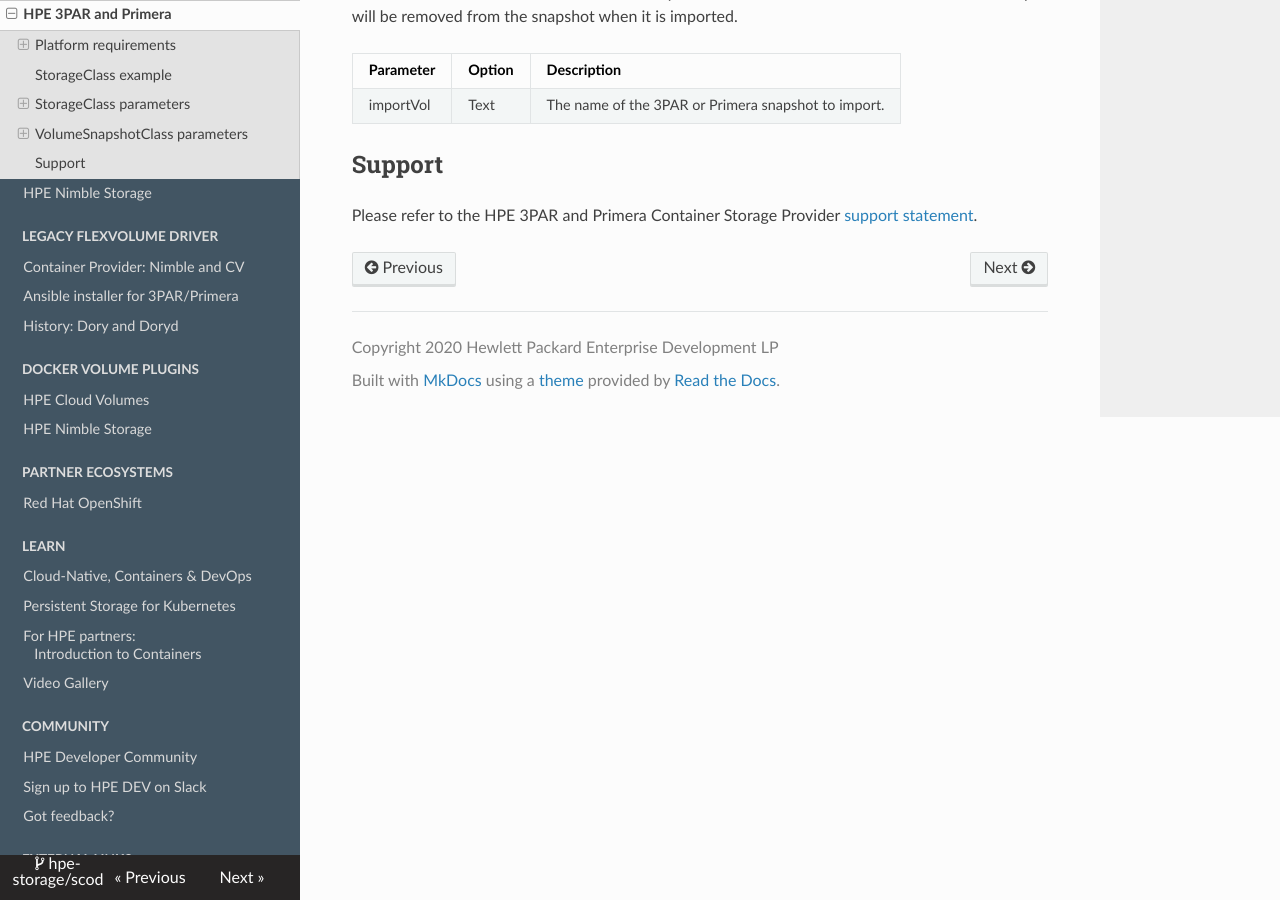
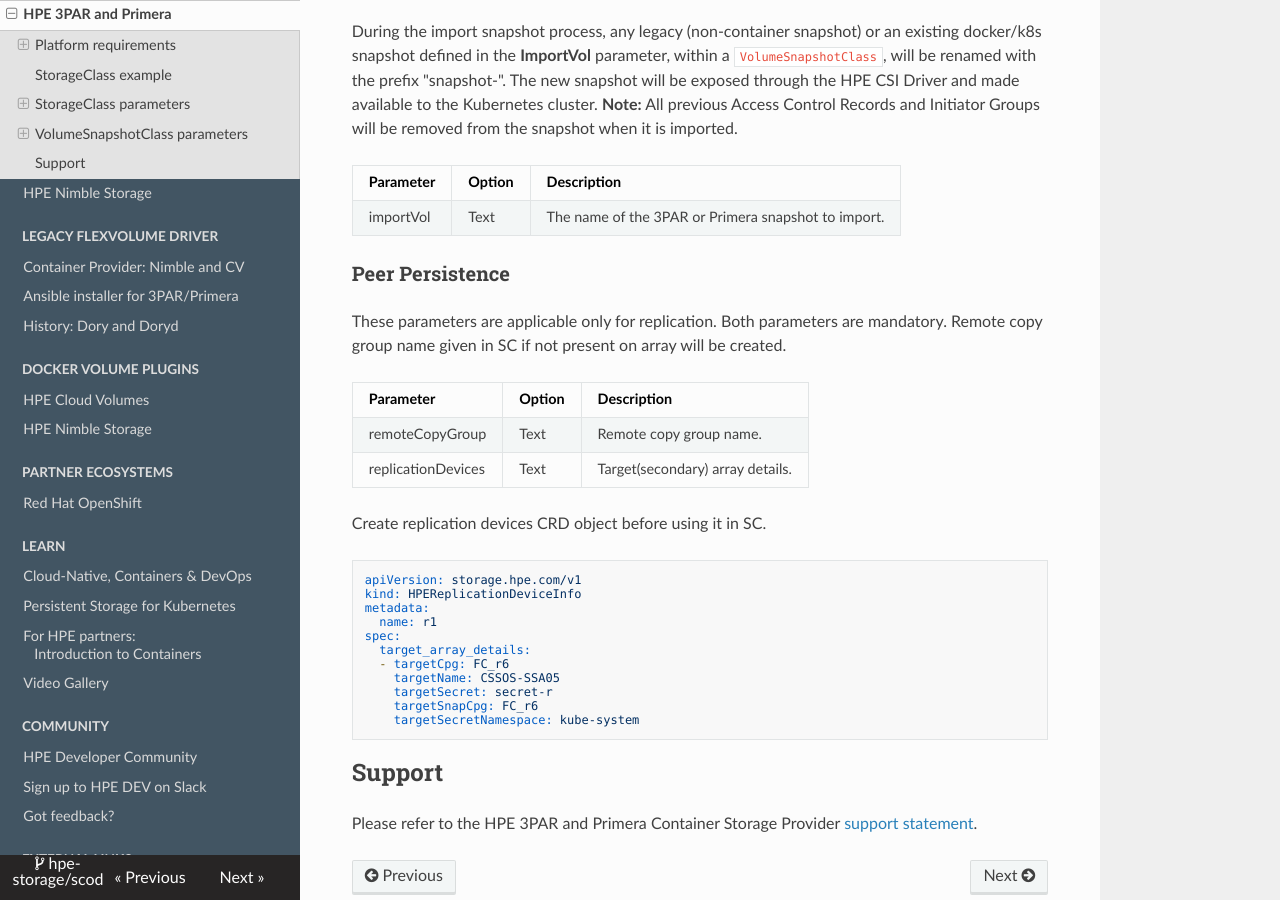
Before and after one commit to hpe-storage/scod, an MkDocs documentation site: the page built from docs/container_storage_provider/hpe_3par_primera/index.md, in a window 1280 px wide and 900 px high, scrolled down 5122 px. Built offline with MkDocs 1.6.1, drawn with Linux system fonts in a browser that asks for light colours; nearby versions of some CDN libraries; some of the changed text lies outside the part shown.

Commit message:
Added replication docs

````diff
--- a/docs/container_storage_provider/hpe_3par_primera/index.md
+++ b/docs/container_storage_provider/hpe_3par_primera/index.md
@@ -74,7 +74,7 @@
 These parameters are used for volume provisioning and supported platforms.
 
 | Parameter                         | Option  | Description | 3PAR | Primera |
-| --------------------------------- | ------- | ----------- | :--: | :-----: |
+| --------------------------------- | ------- | ----------- | ---- | ------- |
 | accessProtocol <br /> (required)    | fc      | The access protocol to use when accessing the persistent volume. | **X** | **X** |
 |                                     | iscsi   | The access protocol to use when accessing the persistent volume. | **X** |   |
 | cpg <br />                | Text    | The name of existing CPG to be used for volume provisioning. If the cpg parameter is not specified, the CSP will automatically set cpg parameter based upon a CPG available to 3PAR or Primera array.| **X** | **X** |
@@ -85,6 +85,8 @@
 |                                     | dedup   | Indicates Thin Deduplication volume type. | **X** |   |
 |                                     | reduce  | Indicates Thin Deduplication/Compression volume type. |   | **X** |
 | importVol <br /> this is the only option required for importing volume    | Text      | Name of the volume to import via the StorageClass | **X** | **X** |
+| remoteCopyGroup <br /> | Text | Remote copy group name. | **X** | **X** |
+| replicationDevices <br /> | Text <br /> (CRD Name) | Target(secondary) array details. | **X** | **X** |
 
 !!! Important
     The HPE CSI Driver allows the `PersistentVolumeClaim` to override the `StorageClass` parameters by annotating the `PersistentVolumeClaim`. Please see [Using PVC Overrides](../../csi_driver/using.md#using_pvc_overrides) for more details.
@@ -171,6 +173,29 @@
 | ------------------ | ------- | ----------- |
 | importVol          | Text    | The name of the 3PAR or Primera snapshot to import. |
 
+### Peer Persistence
+
+These parameters are applicable only for replication. Both parameters are mandatory. Remote copy group name given in SC if not present on array will be created.
+
+| Parameter          | Option  | Description |
+| ------------------ | ------- | ----------- |
+| remoteCopyGroup    | Text    | Remote copy group name. |
+| replicationDevices | Text    | Target(secondary) array details. |
+
+Create replication devices CRD object before using it in SC.
+```yaml
+apiVersion: storage.hpe.com/v1
+kind: HPEReplicationDeviceInfo
+metadata:
+  name: r1
+spec:
+  target_array_details:
+  - targetCpg: FC_r6
+    targetName: CSSOS-SSA05
+    targetSecret: secret-r
+    targetSnapCpg: FC_r6
+    targetSecretNamespace: kube-system
+```
 
 ## Support
 
````
